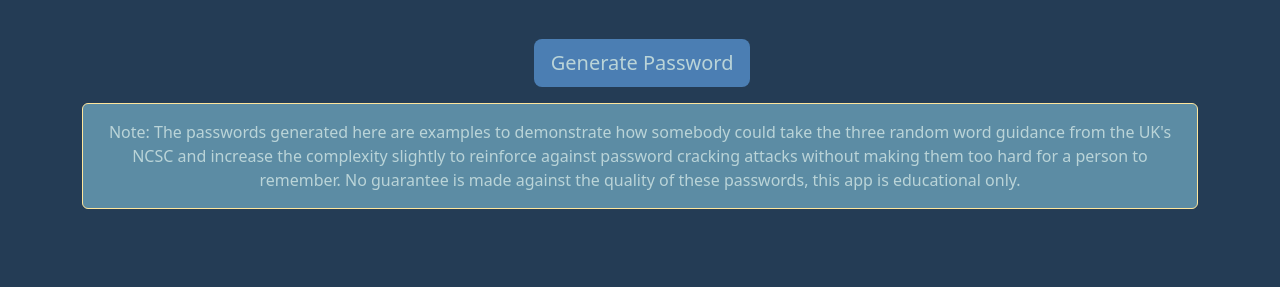
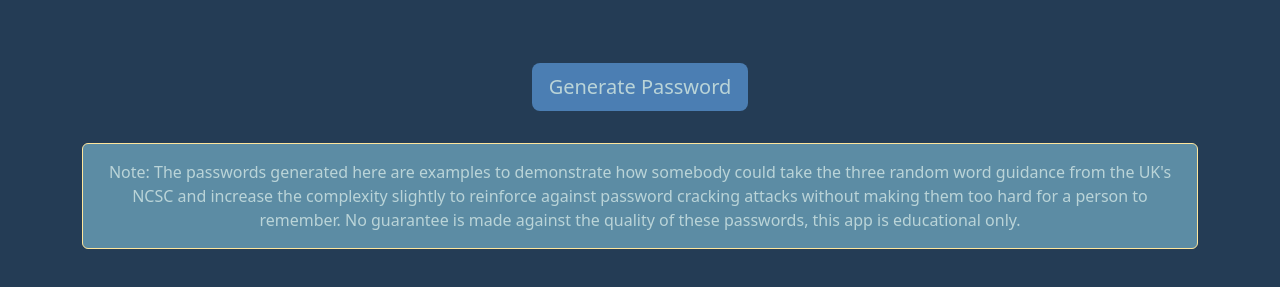
Before and after one commit to LiamLSH/LiamLSH.github.io, a plain HTML site: page index.html in a window 1280 px wide. Shown: the part 181-468 px from the top of the page. Drawn offline with nearby package versions, Linux system fonts and the light colour scheme.

Commit message:
Update index.html
More spacing

```diff
--- a/index.html
+++ b/index.html
@@ -38,8 +38,8 @@
 <body>
     <div class="container text-center">
         <h1 class="mb-4">Random Password Generator</h1>
-        <div id="password" class="jumbotron"></div>
-        <button id="generate" class="btn btn-lg mb-3" onclick="generatePassword()">Generate Password</button>
+        <div id="password" class="jumbotron"></div><br />
+        <p><button id="generate" class="btn btn-lg mb-3" onclick="generatePassword()">Generate Password</button></p>
         <div class="alert alert-warning" role="alert">
             Note: The passwords generated here are examples to demonstrate how somebody could take the three random word guidance from the UK's NCSC and increase the complexity slightly to reinforce against password cracking attacks without making them too hard for a person to remember. No guarantee is made against the quality of these passwords, this app is educational only.
         </div>
```
